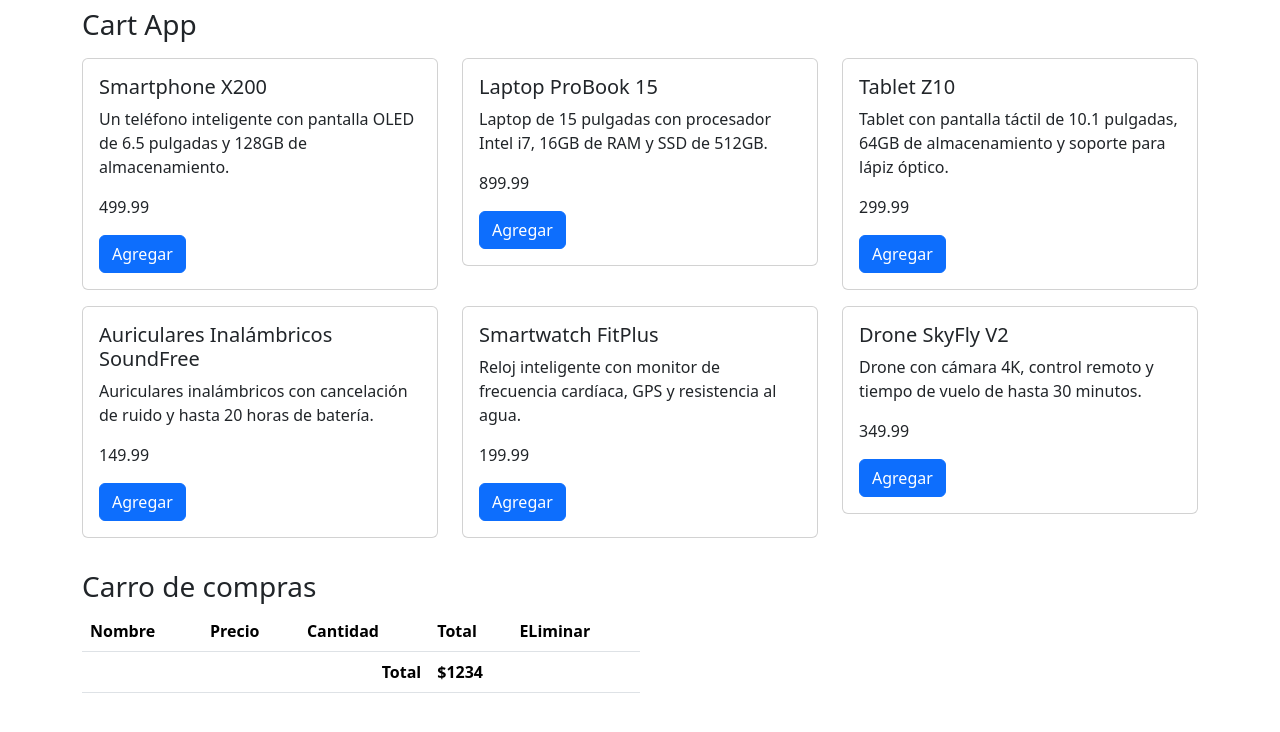
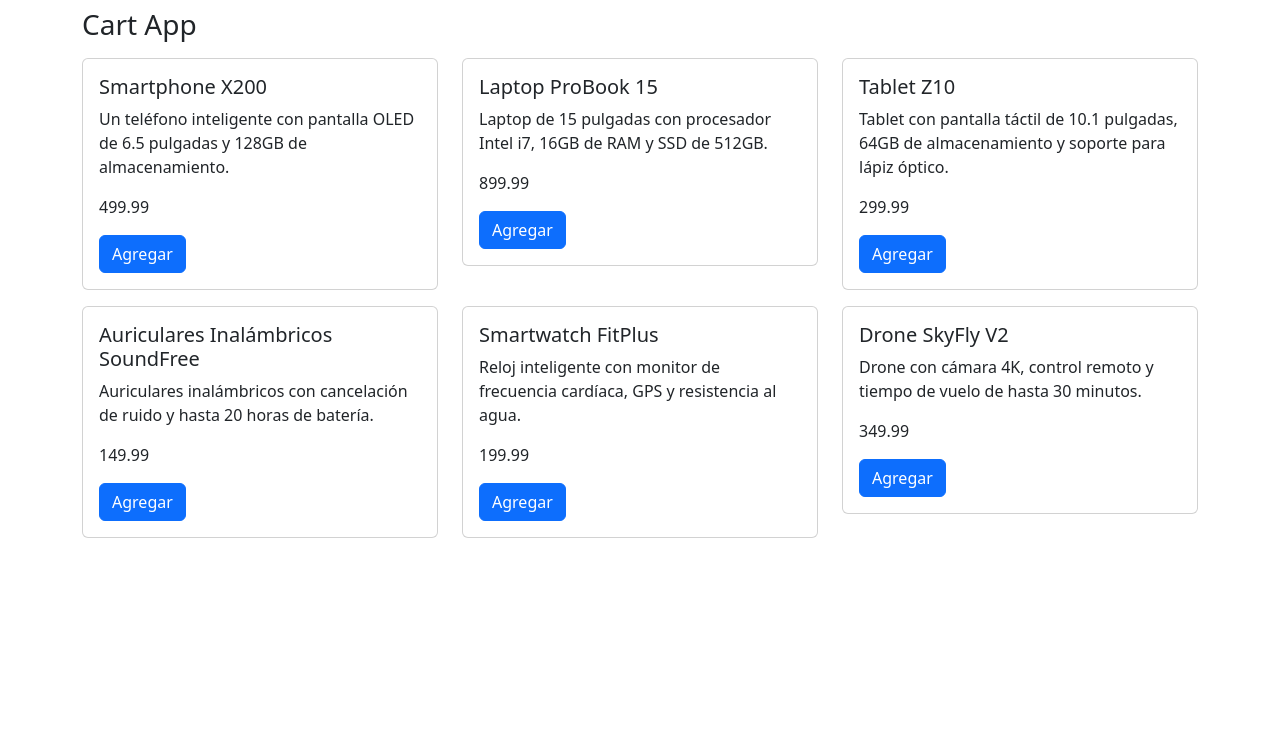
Before and after one commit to AbdielPerezB/cart-app-react, a React (Vite) app: page / in a window 1280 px wide. Shown: the top 732 px of the page. Built offline with nearby package versions, Linux system fonts and the light colour scheme.

Commit message:
Button de eliminar y mostrar u ocultar cartView dependiendo si hay o no elementos agregado

```diff
--- a/src/CartApp.jsx
+++ b/src/CartApp.jsx
@@ -17,16 +17,34 @@ const initialCartItems = [
 
 export const CartApp = () => {
     const [cartItems, setCartItems] = useState(initialCartItems);
+
     const handleAddProductCart = (product) => {
-        // const itemRepeted
+        const hastItem = cartItems.find((item) => item.product.id === product.id)
+        if (hastItem) {
+            setCartItems(
+                cartItems.map(item => {
+                    if (item.product.id === product.id) {
+                        item.quantity = item.quantity + 1
+                    }
+                    return item;
+                }
+                )
+            );
+        } else {
             setCartItems([
                 ...cartItems,
                 {
                     product,
                     // product:product
                     quantity: 1,
-                total: product.price*1
+                    total: product.price * 1
                 }
+            ]);
+        }
+    };
+    const handleDeletItem = (id) => {
+        setCartItems([
+            ...cartItems.filter(item => item.product.id !== id)
         ]);
     };
 
@@ -37,9 +55,17 @@ export const CartApp = () => {
                 <CatalogView handle={product => handleAddProductCart(product)} />
                 {/* el primer producto es el "evento por así decirlo que recibe el padre del hijo,
                     después ese mismo evento se pasa por parámetro a la función" */}
+
+                {cartItems?.length <= 0 ||
+                    (
                         <div className="my-4 w-50">
-                    <CartView items={cartItems}/>
+                            <CartView items={cartItems} handleDeleteItem={(id) => handleDeletItem(id)} />
                         </div>
+                    )
+                //cartItems? -> significa 'si cartItems es distinto a null'
+                //.length <= 0 ->'y además su longitu es menor o igual a cero'
+                // 'entonces no muestres nada o si no se cumple muestra el comonente div'
+                }
             </div>
         </>
     );
--- a/src/components/CartView.jsx
+++ b/src/components/CartView.jsx
@@ -1,4 +1,4 @@
-export const CartView = ({ items }) => {
+export const CartView = ({ handleDeleteItem, items }) => {
     // const { product, quantity, total } = cartItems;
     return (
         <>
@@ -21,7 +21,7 @@ export const CartView = ({ items }) => {
                                 <td>{price}</td>
                                 <td>{quantity}</td>
                                 <td>{price*quantity}</td>
-                                <td>ELiminar</td>
+                                <td><button className="btn btn-danger" onClick={() => handleDeleteItem(id)}>ELimnar</button></td>
                             </tr>
                         ))
                     }
```
Lines whose indentation alone changed are shown as unchanged.
